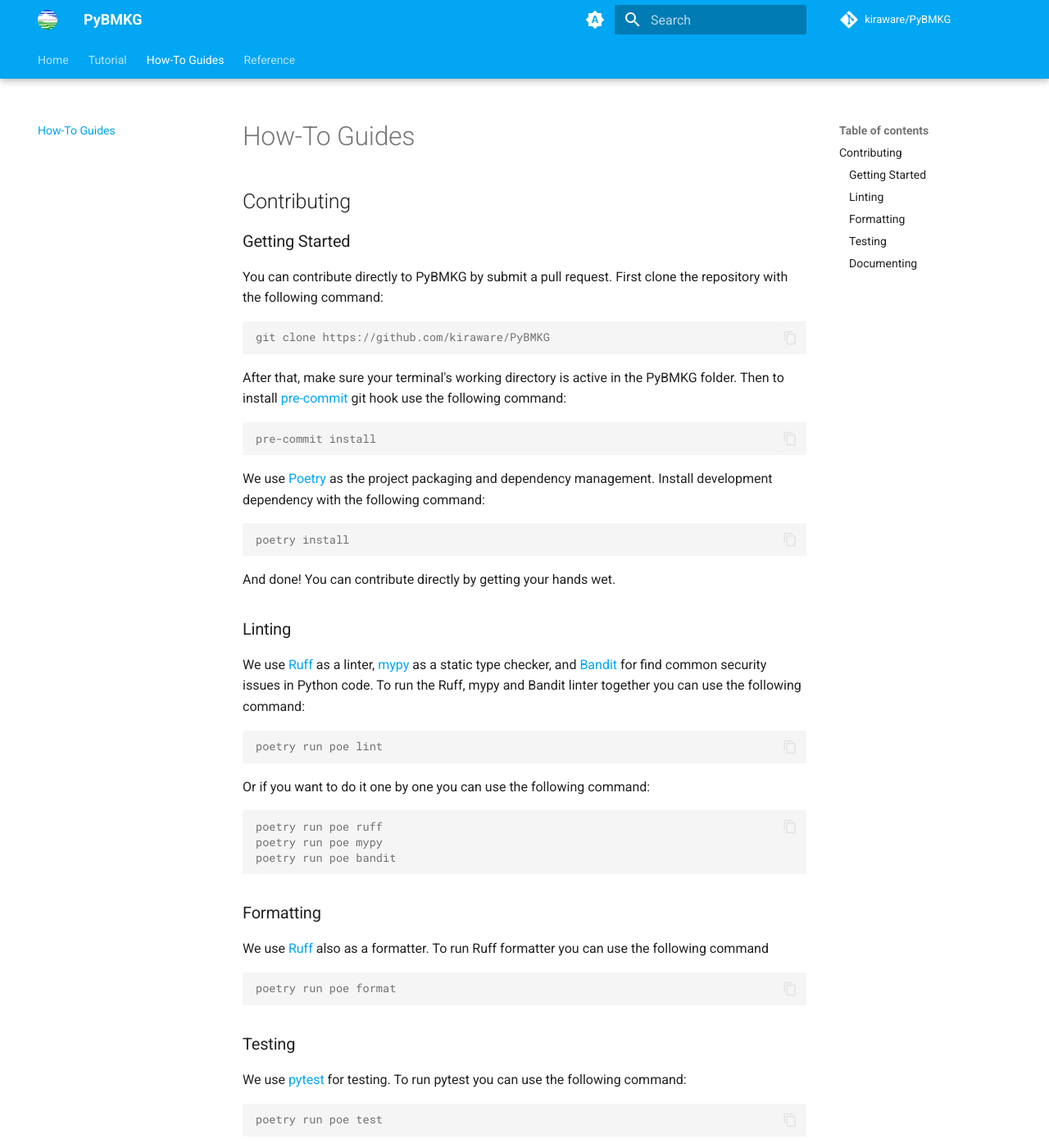
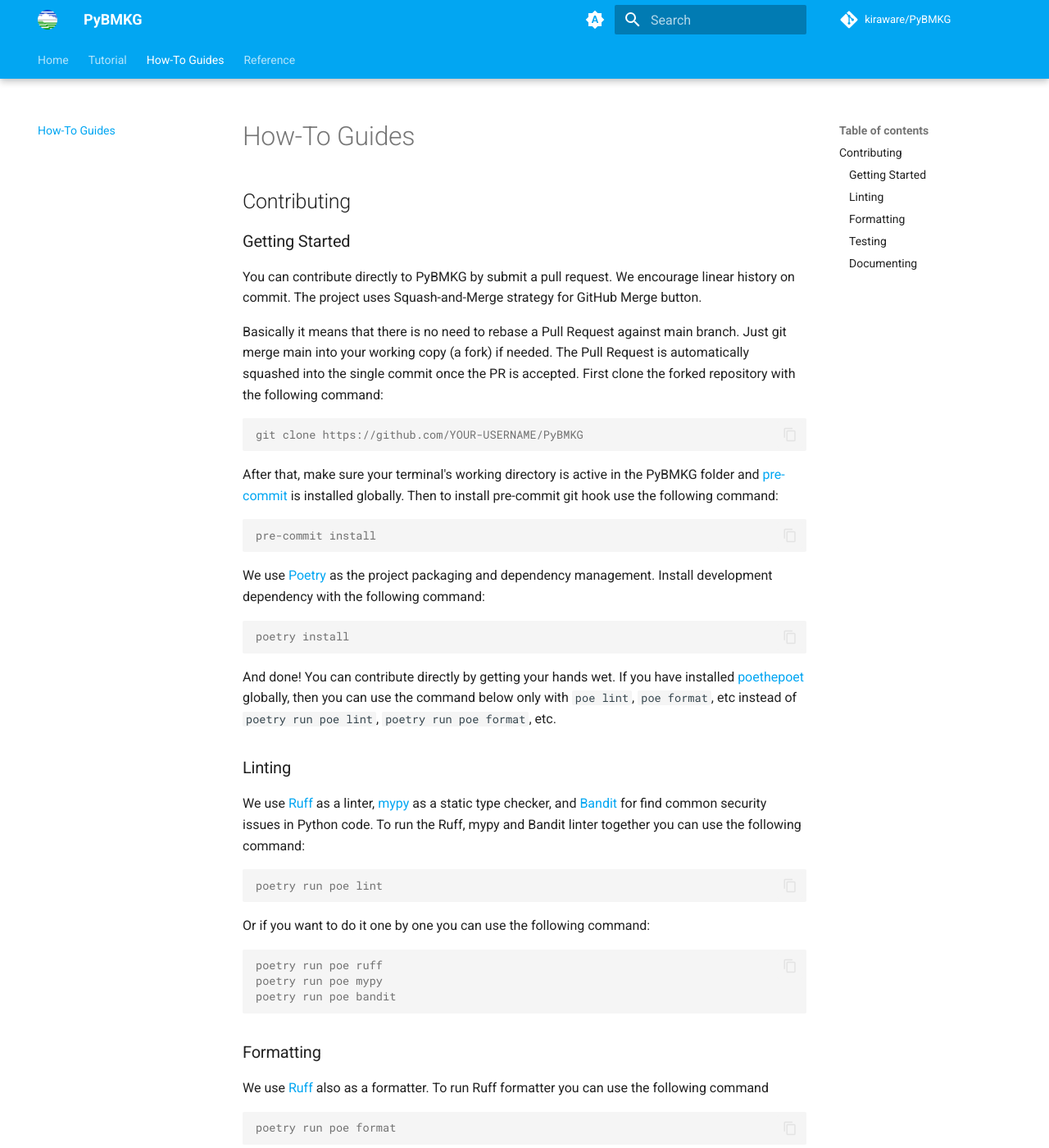
Before and after one commit to kiraware/PyBMKG, an MkDocs documentation site: the page built from docs/how-to-guides.md, in a window 1280 px wide and 1400 px high. Shown: the whole window at 82% size. Built offline with MkDocs 1.6.1 and Material for MkDocs 9.7.7, drawn with Linux system fonts in a browser that asks for light colours; comment, search, counter and statistics services are not loaded; some of the changed text lies outside the part shown.

Commit message:
update docs

````diff
--- a/docs/how-to-guides.md
+++ b/docs/how-to-guides.md
@@ -5,17 +5,25 @@
 ### Getting Started
 
 You can contribute directly to PyBMKG by submit a pull
-request. First clone the repository with the following
-command:
+request. We encourage linear history on commit. The
+project uses Squash-and-Merge strategy for GitHub Merge
+button.
+
+Basically it means that there is no need to rebase a Pull
+Request against main branch. Just git merge main into your
+working copy (a fork) if needed. The Pull Request is
+automatically squashed into the single commit once the PR
+is accepted. First clone the forked repository with the
+following command:
 
 ```console
-git clone https://github.com/kiraware/PyBMKG
+git clone https://github.com/YOUR-USERNAME/PyBMKG
 ```
 
 After that, make sure your terminal's working directory
-is active in the PyBMKG folder. Then to install
-[pre-commit](https://pre-commit.com/) git hook use the
-following command:
+is active in the PyBMKG folder and [pre-commit](https://pre-commit.com/)
+is installed globally. Then to install pre-commit git
+hook use the following command:
 
 ```console
 pre-commit install
@@ -30,6 +38,10 @@ poetry install
 ```
 
 And done! You can contribute directly by getting your hands wet.
+If you have installed [poethepoet](https://poethepoet.natn.io/index.html)
+globally, then you can use the command below only with `poe lint`,
+`poe format`, etc instead of `poetry run poe lint`,
+`poetry run poe format`, etc.
 
 ### Linting
 
@@ -69,6 +81,10 @@ To run pytest you can use the following command:
 poetry run poe test
 ```
 
+We really pay attention to testing coverage, therefore to
+contribute we are expected to make tests and if possible increase
+the code coverage.
+
 ### Documenting
 
 We use [Material for MkDocs](https://squidfunk.github.io/mkdocs-material/)
@@ -80,7 +96,10 @@ following command:
 poetry install --with docs
 ```
 
-To run development mode you can use the following command:
+Documentation is very important to make it easier for users to use
+a library. So writing documentation for changes to contributed code
+is very important. To run development mode you can use the following
+command:
 
 ```console
 poetry run mkdocs serve
````
